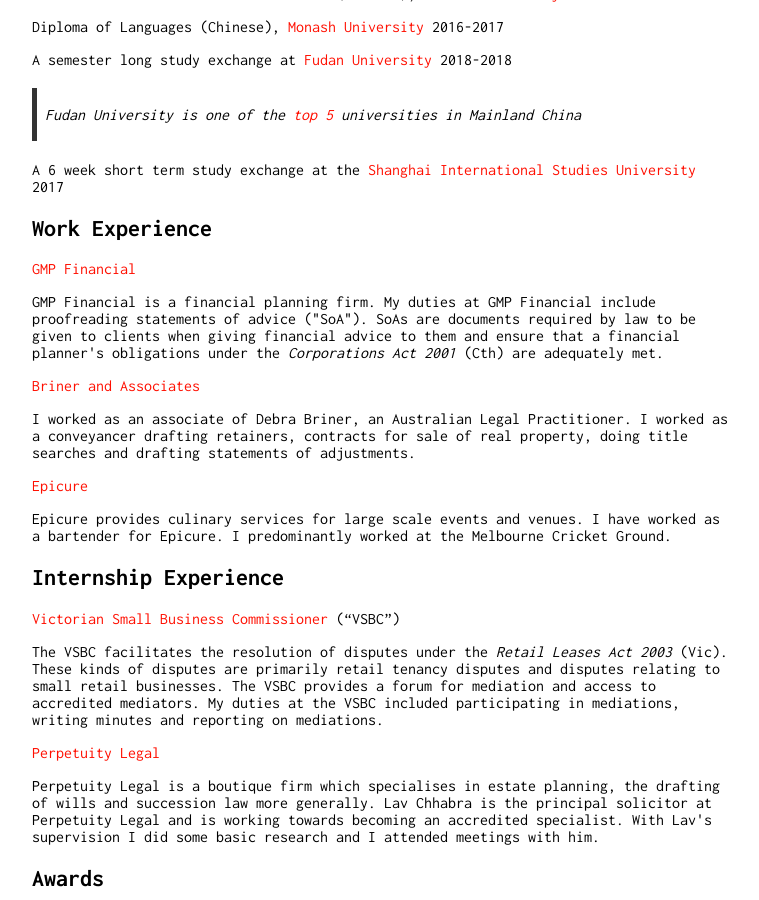
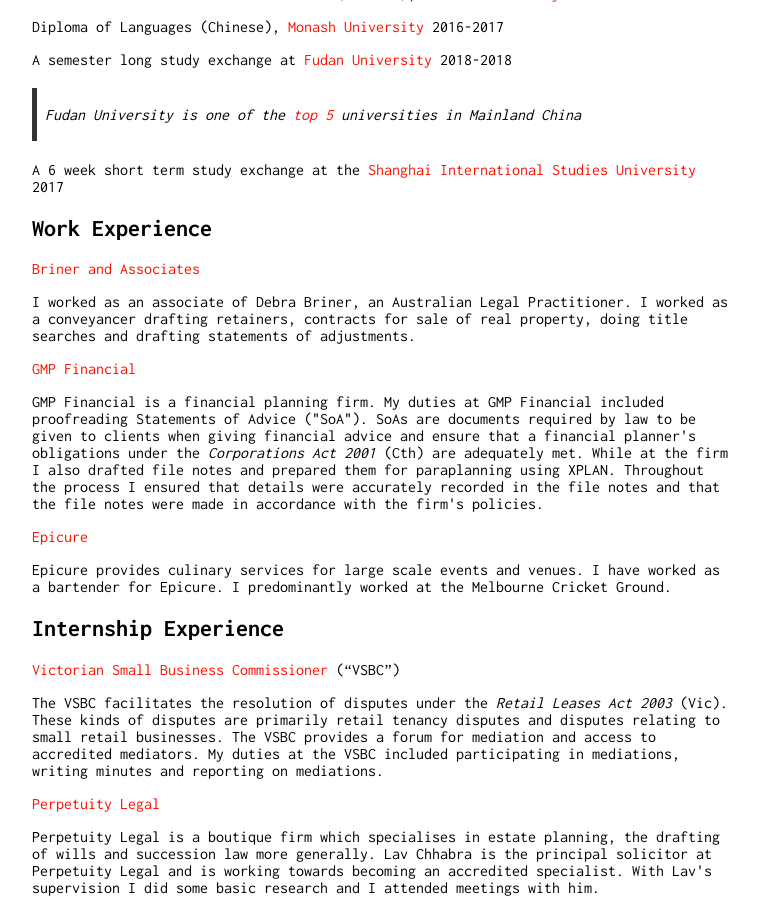
Before and after one commit to Wigdo/cv, a Jekyll site: the page built from index.md, in a window 1280 px wide and 900 px high, scrolled down 450 px. Shown: the whole window, without its empty margins (258-1017 px from the left). Built offline with Jekyll 4.4.1, drawn with Linux system fonts in a browser that asks for light colours; our own code applies the rules of GitHub Pages for plain Markdown files.

Commit message:
Update index.md

```diff
--- a/index.md
+++ b/index.md
@@ -27,19 +27,23 @@ A 6 week short term study exchange at the [Shanghai International Studies Univer
 
 ## Work Experience
 
-[GMP Financial](https://gmpfinancial.com.au/)
-<p> GMP Financial is a financial planning firm. My duties at GMP Financial
-include proofreading statements of advice ("SoA"). SoAs are documents required
-by law to be given to clients when giving financial advice to them and ensure
-that a financial planner's obligations under the <em> Corporations Act 2001
-</em> (Cth) are adequately met.
-</p>
-
 [Briner and Associates](https://lawyerlist.com.au/1829-Briner--Associates.aspx)
 <p>
 I worked as an associate of Debra Briner, an Australian Legal Practitioner. I worked as a conveyancer
 drafting retainers, contracts for sale of real property, doing title searches and drafting statements of adjustments.
 </p>
+
+[GMP Financial](https://gmpfinancial.com.au/)
+<p> GMP Financial is a financial planning firm. My duties at GMP Financial
+included proofreading Statements of Advice ("SoA"). SoAs are documents required
+by law to be given to clients when giving financial advice and ensure
+that a financial planner's obligations under the <em> Corporations Act 2001
+</em> (Cth) are adequately met. While at the firm I also drafted file notes and prepared
+them for paraplanning using XPLAN. Throughout the process I ensured that details
+were accurately recorded in the file notes and that the file notes were made in
+accordance with the firm's policies.
+</p>
+
 
 [Epicure](https://www.epicure.com.au/)
 <p> Epicure provides culinary services for large scale events and venues. I have
```
